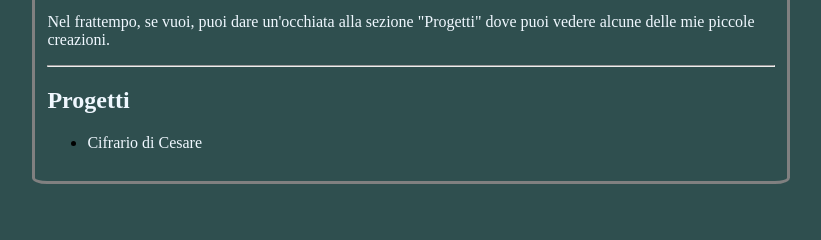
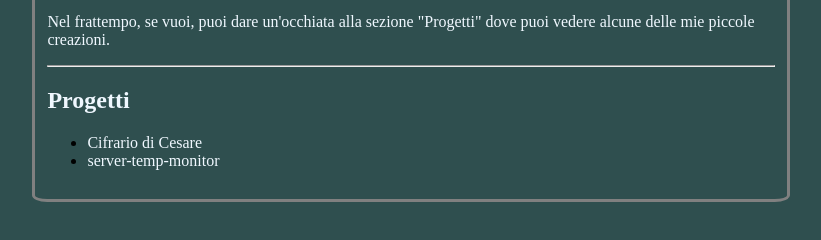
Before and after one commit to mattVisi/mattVisi.github.io, a plain HTML site: page index.html in a window 1280 px wide. Shown: the part 222-462 px from the top of the page, without its empty margins (229-1050 px from the left). Drawn offline with Linux system fonts and the light colour scheme.

Commit message:
Update index.html
Added server-temp-monitor to projects

```diff
--- a/index.html
+++ b/index.html
@@ -31,6 +31,7 @@
                 <h2>Progetti</h2>
                 <ul>
                     <li><a href="./projects/JavaScript/caesarCipher/encryptor.html"><p style="display: inline;">Cifrario di Cesare</p></a></li>
+                    <li><a href="mattVisi.github.io/server-temp-monitor"><p style="display: inline;">server-temp-monitor</p></a></li>
                 </ul>
             </div>
         </div>
```
